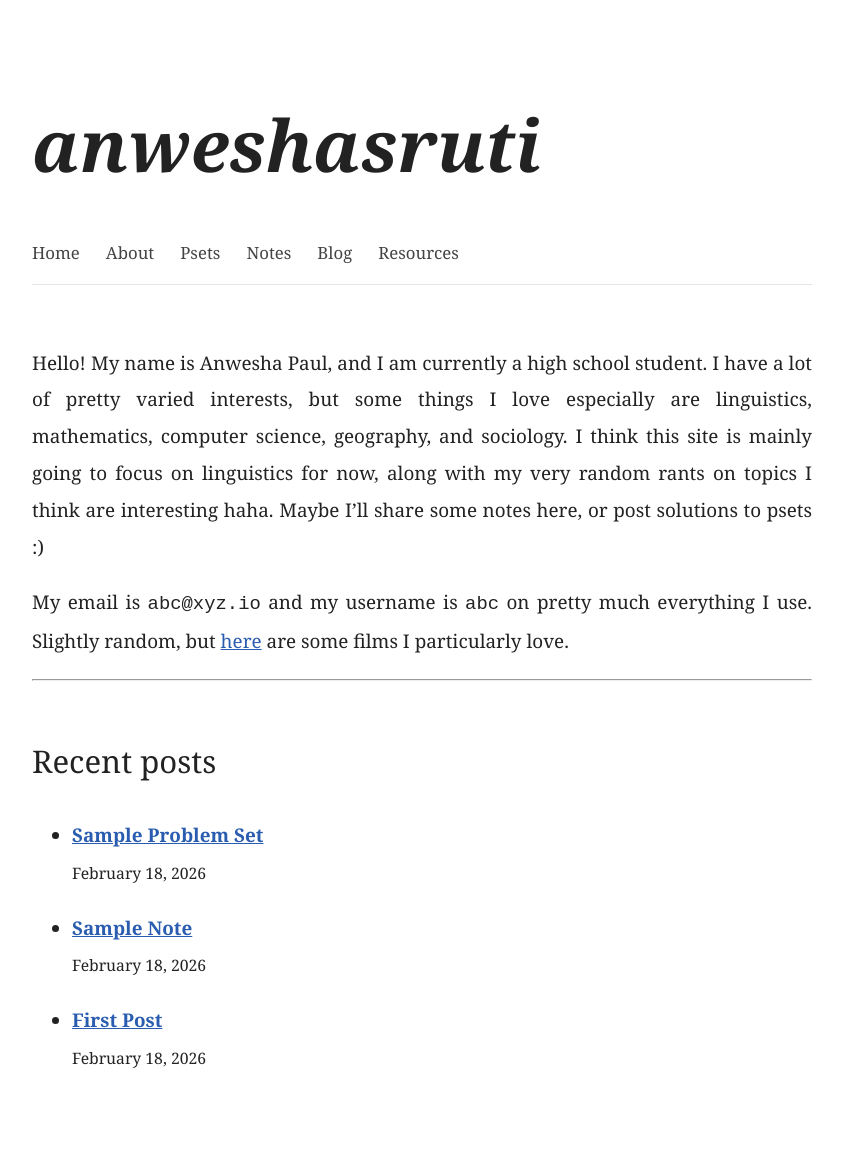
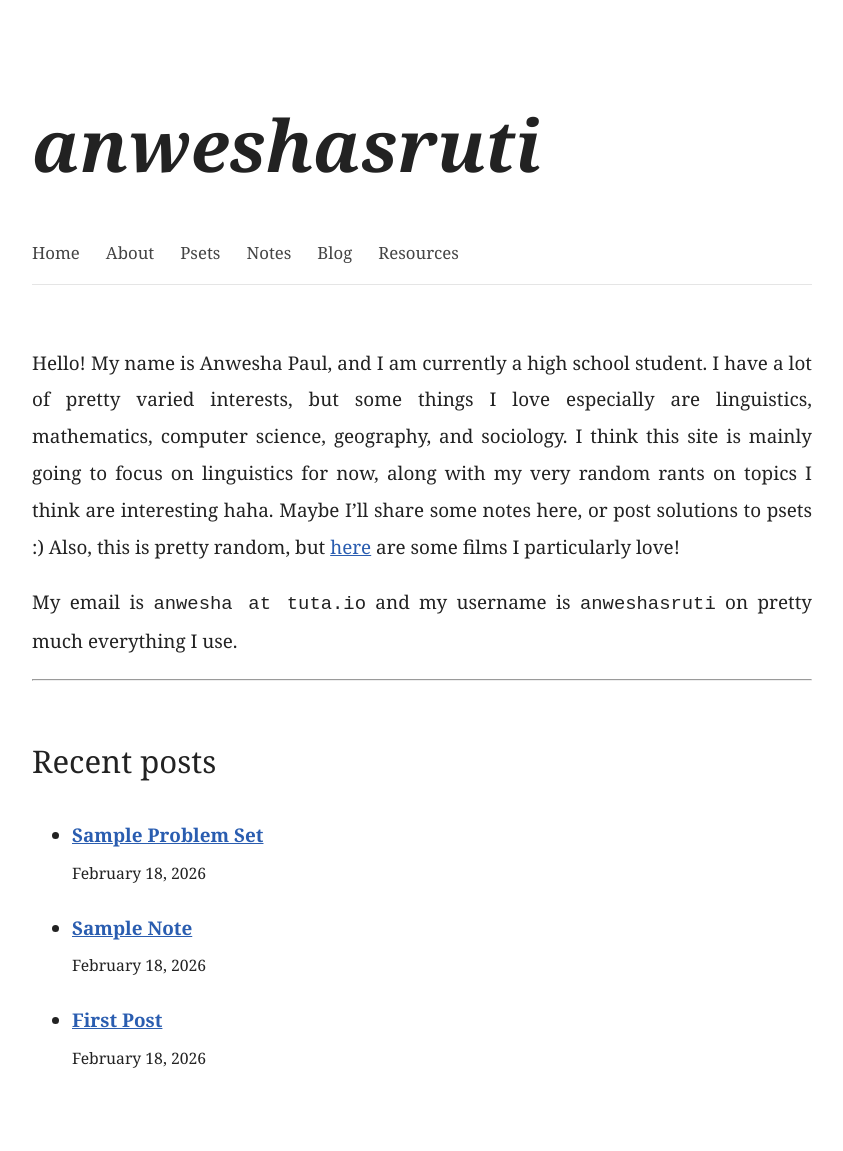
Before and after one commit to anweshasruti/anweshasruti.github.io, a Jekyll site: the page built from index.md, in a window 1280 px wide. Shown: the whole page, without its empty margins (218-1061 px from the left). Built offline with Jekyll 4.4.1, drawn with Linux system fonts in a browser that asks for light colours; some web fonts are replaced.

Commit message:
Update index.md

```diff
--- a/index.md
+++ b/index.md
@@ -2,9 +2,9 @@
 title: Home
 ---
 
-Hello! My name is Anwesha Paul, and I am currently a high school student. I have a lot of pretty varied interests, but some things I love especially are linguistics, mathematics, computer science, geography, and sociology. I think this site is mainly going to focus on linguistics for now, along with my very random rants on topics I think are interesting haha. Maybe I'll share some notes here, or post solutions to psets :)
+Hello! My name is Anwesha Paul, and I am currently a high school student. I have a lot of pretty varied interests, but some things I love especially are linguistics, mathematics, computer science, geography, and sociology. I think this site is mainly going to focus on linguistics for now, along with my very random rants on topics I think are interesting haha. Maybe I'll share some notes here, or post solutions to psets :) Also, this is pretty random, but [here](https://letterboxd.com/anweshasruti/list/filmlist:80704112/) are some films I particularly love!
 
-My email is `abc@xyz.io` and my username is `abc` on pretty much everything I use. Slightly random, but [here](https://letterboxd.com/anweshasruti/list/filmlist:80704112/) are some films I particularly love.
+My email is `anwesha at tuta.io` and my username is `anweshasruti` on pretty much everything I use.
 
 ---
 
```
